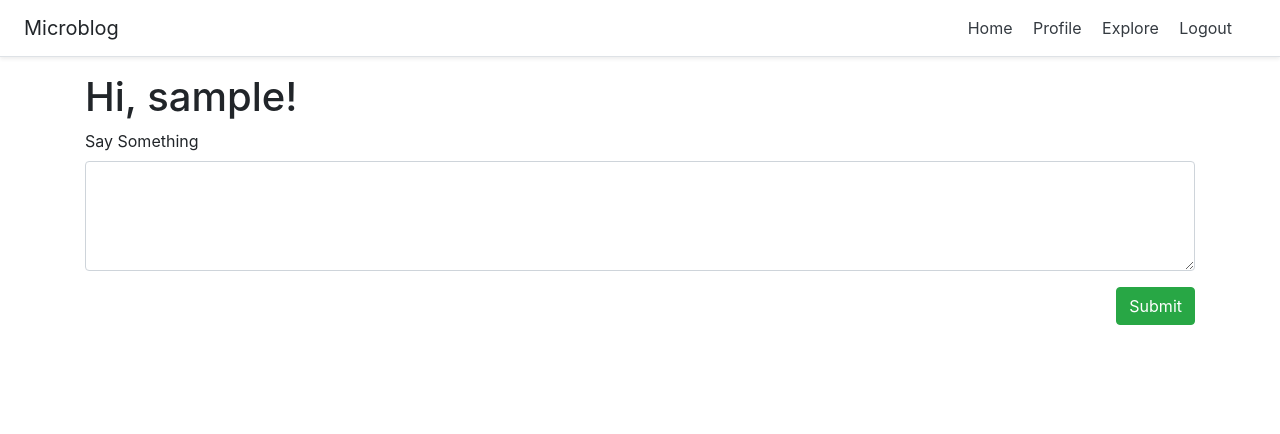
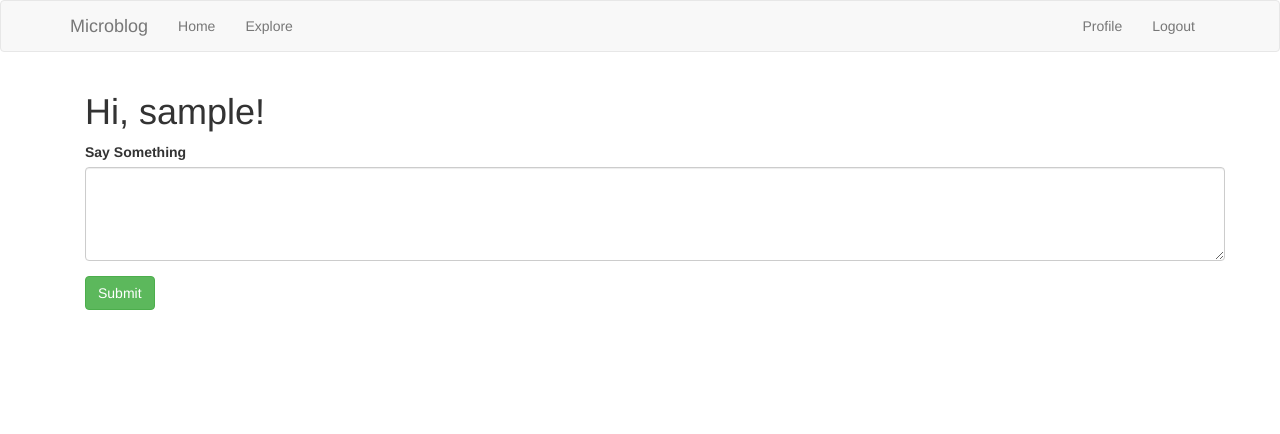
Before and after one commit to sateesh2020/microblog-flask, a Flask app: page / in a window 1280 px wide. Shown: the top 434 px of the page. Run offline with Flask 2, Linux system fonts and the light colour scheme; the visitor is signed in with stand-in values (Sample User, id 1); data comes from the database, SQL or seed files in the repository; data that the repository does not hold is empty; some libraries are stand-ins or nearby versions.

Commit message:
fask_bootstap instead of cdn

```diff
--- a/app/__init__.py
+++ b/app/__init__.py
@@ -6,10 +6,12 @@ from flask_migrate import Migrate
 from flask_login import LoginManager
 import logging
 from logging.handlers import SMTPHandler, RotatingFileHandler
+from flask_bootstrap import Bootstrap
 import os
 
 app = Flask(__name__)
-# app.config['SECRET_KEY'] = 'Y0uW1llN3v3rGu3$$'
+
+bootstrap = Bootstrap(app)
 app.config.from_object(Config)
 db = SQLAlchemy(app)
 migrate = Migrate(app, db)
--- a/app/templates/404.html
+++ b/app/templates/404.html
@@ -1,4 +1,4 @@
-{% extends "base.html" %} {% block content %}
+{% extends "base.html" %} {% block app_content %}
 <div class="container">
   <h1>Not Found</h1>
   <p><a href="{{ url_for('index') }}">Back</a></p>
--- a/app/templates/500.html
+++ b/app/templates/500.html
@@ -1,4 +1,4 @@
-{% extends "base.html" %} {% block content %}
+{% extends "base.html" %} {% block app_content %}
 <div class="container">
   <h1>An unexpected error has occured</h1>
   <p><a href="{{ url_for('index') }}">Back</a></p>
--- a/app/templates/base.html
+++ b/app/templates/base.html
@@ -1,42 +1,44 @@
-<html>
-  <head>
-    {% if title %}
-    <title>{{ title }} - Microblog</title>
+{% extends 'bootstrap/base.html' %} {% block title %} {% if title %}{{ title }}
+- Superblog{% else %}Welcome to Superblog{% endif %} {% endblock %} {% block
+navbar %}
+<nav class="navbar navbar-default">
+  <div class="container">
+    <div class="navbar-header">
+      <button
+        type="button"
+        class="navbar-toggle collapsed"
+        data-toggle="collapse"
+        data-target="#bs-example-navbar-collapse-1"
+        aria-expanded="false"
+      >
+        <span class="sr-only">Toggle navigation</span>
+        <span class="icon-bar"></span>
+        <span class="icon-bar"></span>
+        <span class="icon-bar"></span>
+      </button>
+      <a class="navbar-brand" href="{{ url_for('index') }}">Microblog</a>
+    </div>
+    <div class="collapse navbar-collapse" id="bs-example-navbar-collapse-1">
+      <ul class="nav navbar-nav">
+        <li><a href="{{ url_for('index') }}">Home</a></li>
+        <li><a href="{{ url_for('explore') }}">Explore</a></li>
+      </ul>
+      <ul class="nav navbar-nav navbar-right">
+        {% if current_user.is_anonymous %}
+        <li><a href="{{ url_for('login') }}">Login</a></li>
         {% else %}
-    <title>Welcome to Microblog</title>
-    {% endif %}
-    <link
-      rel="stylesheet"
-      href="https://cdnjs.cloudflare.com/ajax/libs/twitter-bootstrap/4.3.1/css/bootstrap.min.css"
-    />
-    <style>
-      .font-capitalize {
-        text-transform: capitalize;
-      }
-    </style>
-  </head>
-  <body>
-    <div
-      class="d-flex flex-column flex-md-row align-items-center p-3 px-md-4 mb-3 bg-white border-bottom shadow-sm"
-    >
-      <h5 class="my-0 mr-md-auto font-weight-normal">Microblog</h5>
-      <nav class="my-2 my-md-0 mr-md-3">
-        <a class="p-2 text-dark" href="{{ url_for('index') }}">Home</a>
-        {% if current_user.is_anonymous %}
-        <a class="p-2 text-dark" href="{{ url_for('login') }}">Login</a>
-        {% else %}
-        <a
-          class="p-2 text-dark"
-          href="{{ url_for('user', username=current_user.username) }}"
+        <li>
+          <a href="{{ url_for('user', username=current_user.username) }}"
             >Profile</a
           >
-        <a href="{{ url_for('explore') }}" class="p-2 text-dark">
-          Explore
-        </a>
-        <a class="p-2 text-dark" href="{{ url_for('logout') }}">Logout</a>
+        </li>
+        <li><a href="{{ url_for('logout') }}">Logout</a></li>
         {% endif %}
+      </ul>
+    </div>
+  </div>
 </nav>
-    </div>
+{% endblock %} {% block content %}
 <div class="container">
   <div class="row">
     <div class="col-6 m-auto">
@@ -51,7 +53,6 @@
       {% endif %} {% endwith %}
     </div>
   </div>
+  {% block app_content %}{% endblock %}
 </div>
-    {% block content %}{% endblock %}
-  </body>
-</html>
+{% endblock %}
--- a/app/templates/edit_profile.html
+++ b/app/templates/edit_profile.html
@@ -1,4 +1,4 @@
-{% extends "base.html" %} {% block content %}
+{% extends "base.html" %} {% block app_content %}
 <div class="row">
   <div class="col-6 m-auto">
     <h1>Edit Profile</h1>
--- a/app/templates/index.html
+++ b/app/templates/index.html
@@ -1,4 +1,4 @@
-{% extends "base.html"%} {% block content %}
+{% extends "base.html"%} {% block app_content %}
 <div class="container">
   <h1>Hi, {{ current_user.username }}!</h1>
   {% if form %}
--- a/app/templates/login.html
+++ b/app/templates/login.html
@@ -1,4 +1,4 @@
-{% extends "base.html" %} {% block content %}
+{% extends "base.html" %} {% block app_content %}
 
 <div class="row">
   <div class="col-6 m-auto">
@@ -24,7 +24,7 @@
         {{ form.remember_me.label(class="form-check-label") }}
       </div>
       <div class="form-group">
-        {{ form.submit(class="btn btn-success float-right") }}
+        {{ form.submit(class="btn btn-success pull-right") }}
       </div>
       <p>
         <a href="{{ url_for('register') }}">New User?</a> <br />
--- a/app/templates/reset_password.html
+++ b/app/templates/reset_password.html
@@ -1,4 +1,4 @@
-{% extends "base.html" %} {% block content %}
+{% extends "base.html" %} {% block app_content %}
 <h1>Reset Your Password</h1>
 <form action="" method="post" class="form">
   {{ form.hidden_tag() }}
--- a/app/templates/reset_password_request.html
+++ b/app/templates/reset_password_request.html
@@ -1,4 +1,4 @@
-{% extends "base.html" %} {% block content %}
+{% extends "base.html" %} {% block app_content %}
 <h1>Reset Password</h1>
 <form action="" method="post" class="form">
   {{ form.hidden_tag() }}
--- a/app/templates/user.html
+++ b/app/templates/user.html
@@ -1,4 +1,4 @@
-{% extends "base.html" %} {% block content %}
+{% extends "base.html" %} {% block app_content %}
 <div class="container">
   <div class="card">
     <div class="card-header">
```
Also changed, not shown: app/templates/register.html (+15 -1 lines). Lines whose indentation alone changed are shown as unchanged.
